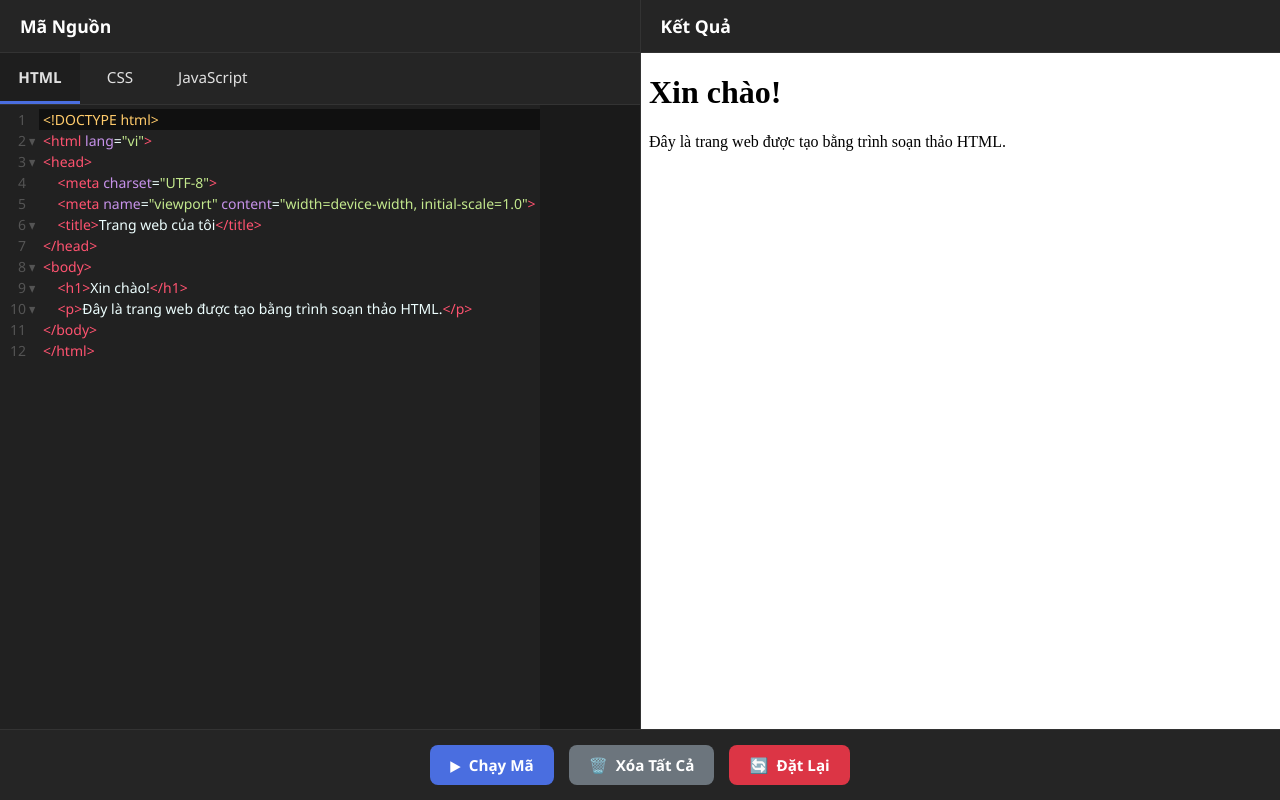
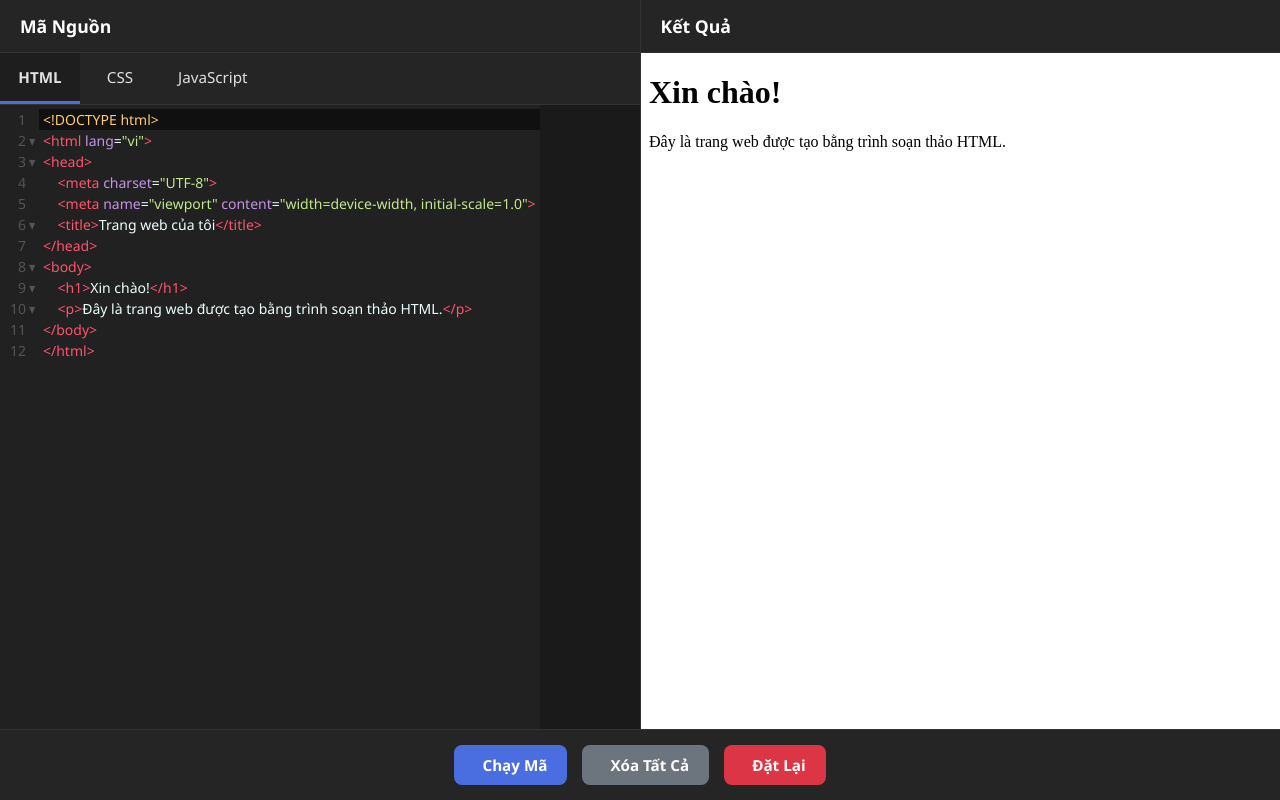
Before and after one commit to ntnhan08/html, a plain HTML site: page index.html in a window 1280 px wide. Drawn offline with nearby package versions, Linux system fonts and the light colour scheme; a script that the page names is missing.

Commit message:
Update index.html

```diff
--- a/index.html
+++ b/index.html
@@ -532,13 +532,13 @@
 
         <div class="button-container">
             <button class="run-btn" id="run-btn">
-                <span>▶</span> Chạy Mã
+                <span></span> Chạy Mã
             </button>
             <button class="clear-btn" id="clear-btn">
-                <span>🗑️</span> Xóa Tất Cả
+                <span></span> Xóa Tất Cả
             </button>
             <button class="reset-btn" id="reset-btn">
-                <span>🔄</span> Đặt Lại
+                <span></span> Đặt Lại
             </button>
         </div>
     </div>
```
